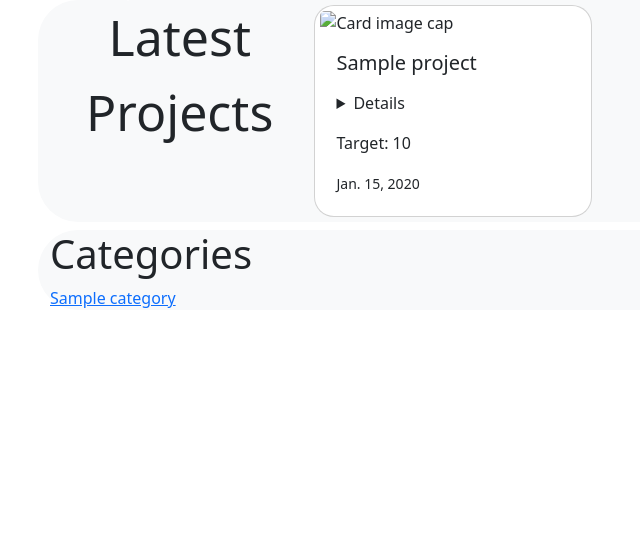
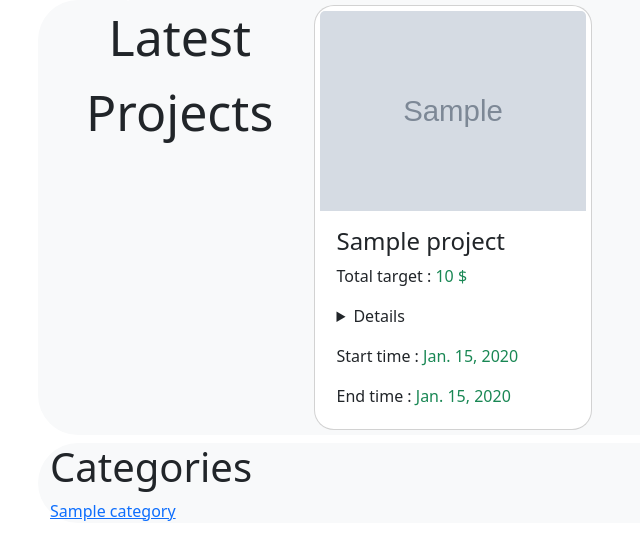
Before and after one commit to alaafarouk8/Crowd-Funding-Web-app, a Django app: page /project/ in a window 1280 px wide. Shown: the part 80-640 px from the top of the page, without its empty margins (44-684 px from the left). Run offline with Django 4.2, Linux system fonts and the light colour scheme; tables that the repository leaves empty hold one stand-in row (values such as "Sample post"); grey boxes marked "Sample" are stand-in pictures; parts of the project's set-up code (start-up, migrations or seed data) failed here and were passed over; some libraries are stand-ins or nearby versions.

Commit message:
home and list of categories with images

```diff
--- a/project/fundproject/templates/home.html
+++ b/project/fundproject/templates/home.html
@@ -41,20 +41,29 @@ Crowd Funding
   <div class="text-center " style="font-size: 50px;"> Latest Projects</div>
   <div class="container-fluid" >
     <div class="row">
-      {%for project in latestProjectsList %}
+      {% for project in latestProjectsList %}
       <div class="card col-md-4" style="border-radius:20px ; padding: 5px; margin: 5px;">
-        <img class="card-img-top" src="{{project.img}}" alt="Card image cap">
-        <div class="card-body">
-          <h5 class="card-title">{{project.title}}</h5>
-          <p class="card-text">
-          <Details>{{project.details}}</Details>
-          </p>
-          <p class="card-text">Target: {{project.target}}</p>
-          <p class="card-text"><small class="textmuted">{{project.start_date}}</small></p>
-        </div>
+          {% if project.0.img %}
+          {% load static %}
+          <img class="card-img-top w-100" height="200" src="{{project.0.img.url}}" alt="Card image">
+          {% else %}
+          <img class="card-img-top w-100" height="200" src="" alt="Not Found ">
+          {% endif %}
+          <div class="card-body">
+              <h4 class="card-title">{{project.0.project_id.title}}</h4>
+              <p class="card-text">Total target : <span class="text-success">{{project.0.project_id.total_target}}
+                      $</span></p>
+              <p class="card-text">
+              <Details> <span class="text-success">{{project.0.project_id.details}} </span></Details>
+              </p>
+              <p class="card-text">Start time : <span class="text-success">{{project.0.project_id.start_date}} </span>
+              </p>
+              <p class="card-text">End time : <span class="text-success">{{project.0.project_id.end_date}}</span></p>
+          </div>
+
       </div>
       {%endfor%}
-    </div>
+  </div>
   </div>
 </div>
 <div class="container bg-light" style="border-radius: 40px">
--- a/project/fundproject/views.py
+++ b/project/fundproject/views.py
@@ -56,18 +56,11 @@ def list_project(request):
 # home
 def home(request):
 
-    latestProjects = Project.objects.order_by('start_date')[0:5]
+    latestProjects = Project.objects.values('project_id').order_by('start_date')[0:5]
     latestProjectsList = []
-    for project in latestProjects:
-
-        latestProjectsList.append({
-            'id': project.project_id,
-            'title': project.title,
-            'details': project.details,
-            'target': project.total_target,
-            'start_date': project.start_date,
-        })
-
+    for pro in latestProjects:
+        latestProjectsList.append(Images.objects.filter(project_id=pro['project_id'])[:1])
+    print(latestProjectsList)
     categories = Categories.objects.all()
     context = {
         'latestProjectsList': latestProjectsList,
```
Also changed, not shown: project/fundproject/templates/list_projects.html (+13 -10 lines).
